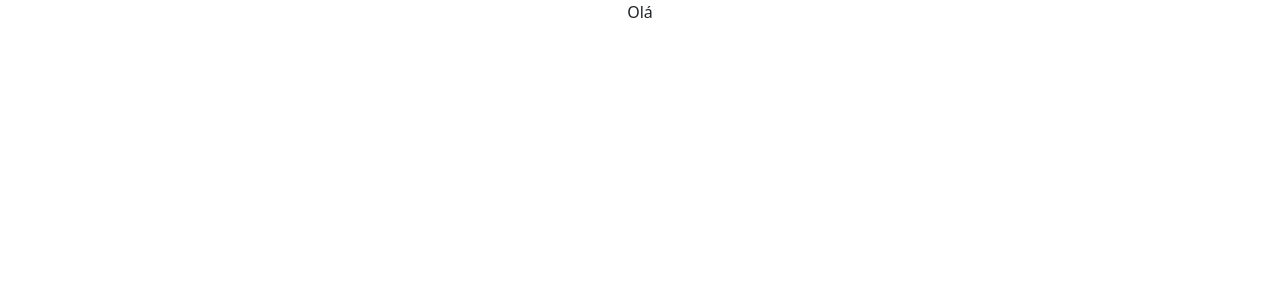
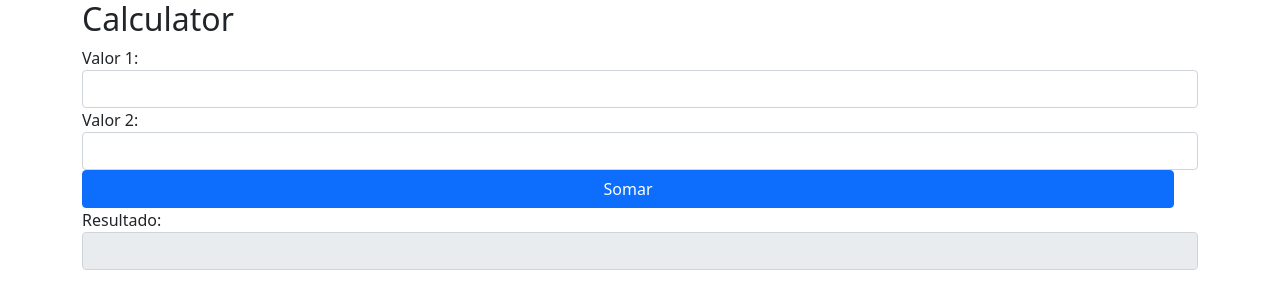
Before and after one commit to Demershow/ProjetoPrimeiraAulaPAM, a website: page www/index.html in a window 1280 px wide. Drawn offline with Linux system fonts and the light colour scheme.

Commit message:
Layout Calculator

```diff
--- a/www/index.html
+++ b/www/index.html
@@ -21,6 +21,46 @@
 
 </head>
 <body>
-  <Center>Olá</Center>
+  <div class="container">
+     <div class="row">
+	      <div class="col-12">
+          <div class="jumbotron">
+           <h2>Calculator</h2>
+        </div>
+     </div>
+   </div>
+   <div class="row">
+	    <div class="col-12">
+        <div class="form-group">
+          <label for="">Valor 1:</label>
+            <input type="number" class="form-control" id="valor1">
+            </div>
+          </div>
+     </div>
+   <div class="row">
+	    <div class="col-12">
+        <div class="form-group">
+          <label for="">Valor 2:</label>
+            <input type="number" class="form-control" id="valor2">
+            </div>
+          </div>
+<div class="row">
+	    <div class="col-12">
+        <div class="form-group">
+          <div class="d-grid gap-2">
+          <button class="btn btn-primary btn-block" id="somar">Somar</button>
+            </div>
+          </div>
+	    </div>
+</div>
+</div>
+<div class="row">
+	    <div class="col-12">
+        <div class="form-group">
+          <label for="">Resultado:</label>
+            <input type="text" class="form-control" readonly id="resultado">
+            </div>
+          </div>
+  </div>
 </body>
 </html>
```
